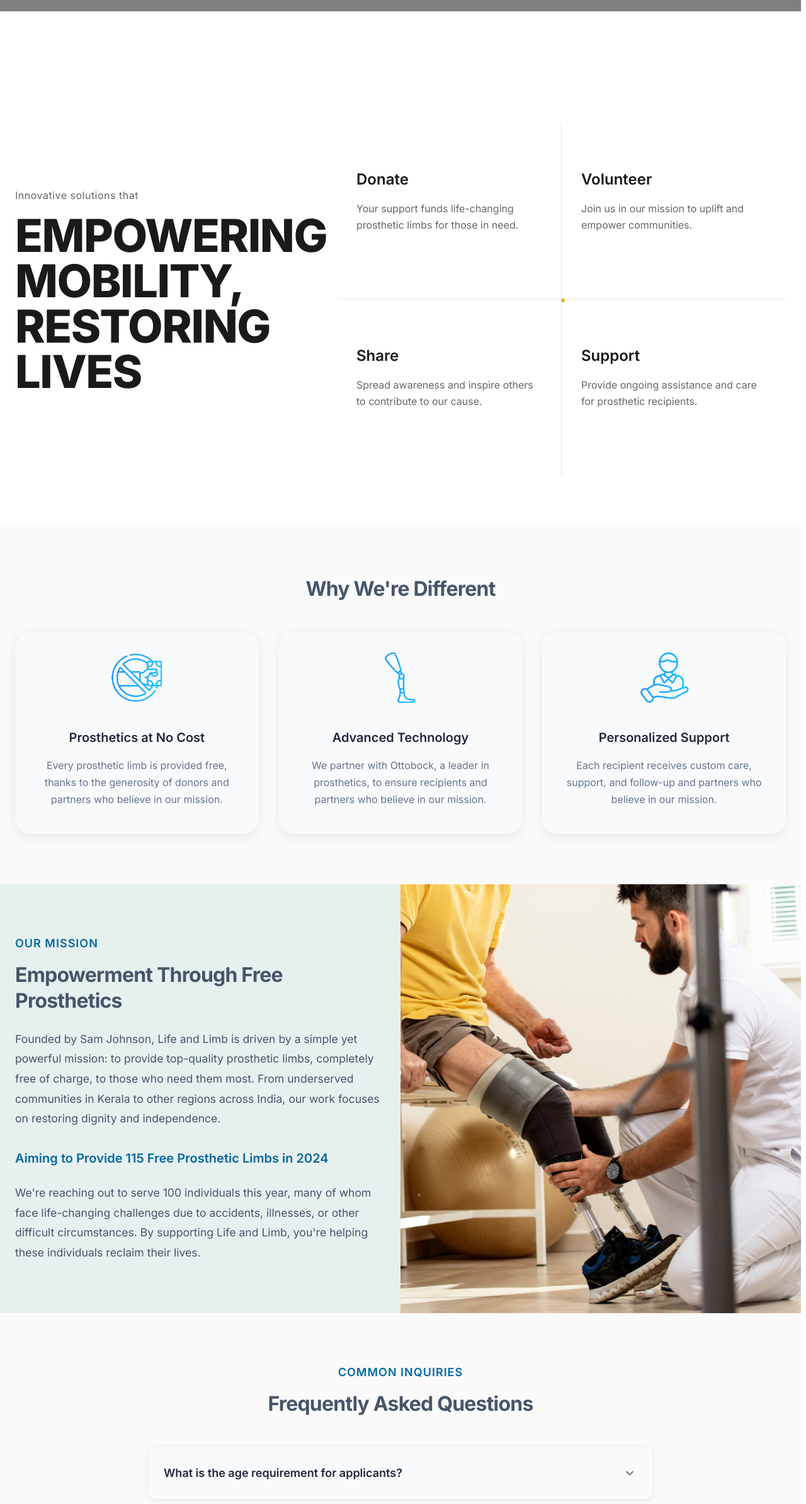
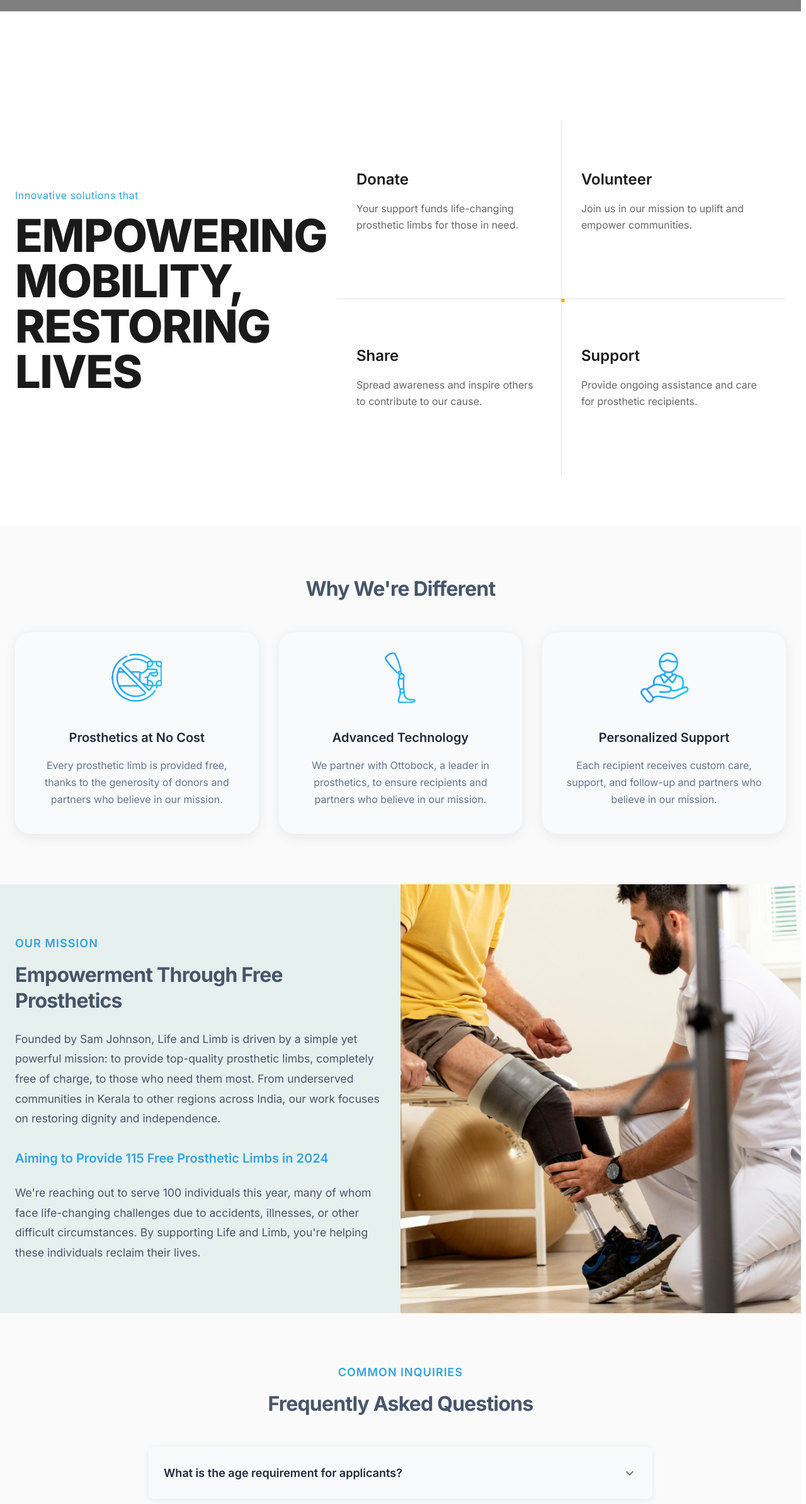
Before and after one commit to ShaniEcho5/lifeandlimbs-website, a Next.js app in the folder lifeandlimbs/: page / in a window 1280 px wide. Shown: the part 782-3170 px from the top of the page at 63% size. Built offline with nearby package versions, Linux system fonts and the light colour scheme; grey boxes are pictures that could not be loaded; what @mui/material-nextjs would draw is missing.

Commit message:
Update News and Articles Page: change subscription prompt to contact inquiry and update button label for better user engagement

```diff
--- a/lifeandlimbs/src/app/news-and-articles/page.js
+++ b/lifeandlimbs/src/app/news-and-articles/page.js
@@ -191,15 +191,17 @@ const NewsAndArticlesPage = () => {
                 Stay Updated
               </Typography>
               <Typography variant="h6" sx={{ mb: 4, opacity: 0.9 }}>
-                Subscribe to our newsletter to receive the latest news and success stories
+                Got any questions about the product or services? We're here to help.
               </Typography>
               <Button
                 variant="contained"
                 color="secondary"
                 size="large"
+                component={Link}
+                href="/contact-us"
                 sx={{ px: 4, py: 1.5, fontWeight: 600 }}
               >
-                Subscribe to Newsletter
+                Contact Us
               </Button>
             </Box>
           </motion.div>
--- a/lifeandlimbs/src/app/page.js
+++ b/lifeandlimbs/src/app/page.js
@@ -330,7 +330,7 @@ const ActionCardsSection = () => {
                 <Typography
                   variant="body2"
                   sx={{
-                    color: '#666',
+                    color: '#34a3dc',
                     fontWeight: 400,
                     mb: 2,
                     fontSize: { xs: '0.9rem', md: '1rem' },
@@ -632,7 +632,7 @@ const MissionSection = () => (
             <Typography
               variant="h6"
               sx={{
-                color: 'primary.main',
+                color: '#34a3dc',
                 fontWeight: 600,
                 mb: 2,
                 textTransform: 'uppercase',
@@ -650,7 +650,7 @@ const MissionSection = () => (
               who need them most. From underserved communities in Kerala to other regions
               across India, our work focuses on restoring dignity and independence.
             </Typography>
-            <Typography variant="h5" sx={{ mb: 3, fontWeight: 600, color: 'primary.main' }}>
+            <Typography variant="h5" sx={{ mb: 3, fontWeight: 600, color: '#34a3dc' }}>
               Aiming to Provide 115 Free Prosthetic Limbs in 2024
             </Typography>
             <Typography variant="body1" sx={{ lineHeight: 1.8, fontSize: '1.1rem' }}>
@@ -711,7 +711,7 @@ const FAQSection = () => {
             <Typography
               variant="h6"
               sx={{
-                color: 'primary.main',
+                color: '#34a3dc',
                 fontWeight: 600,
                 mb: 2,
                 textTransform: 'uppercase',
```
